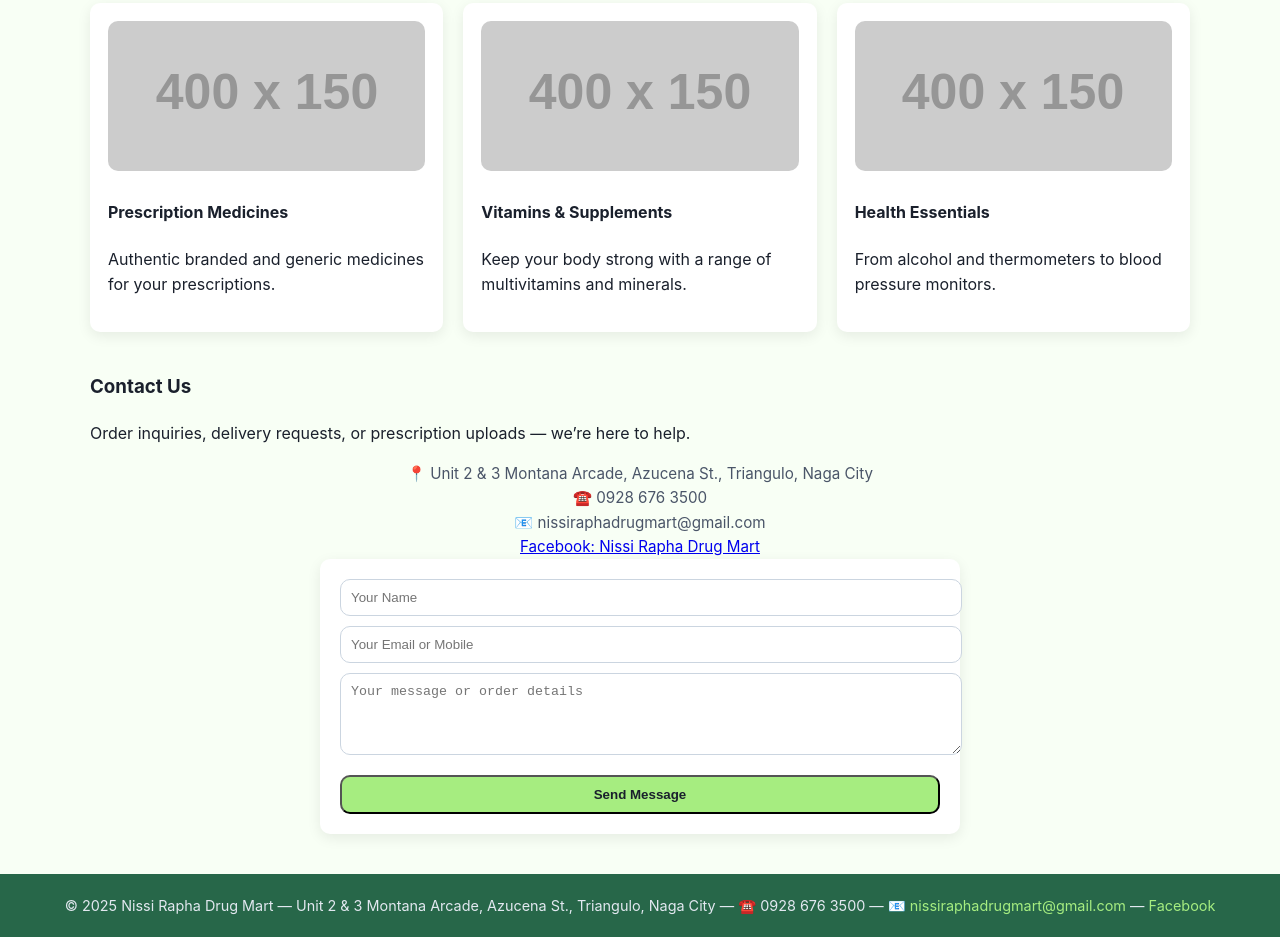
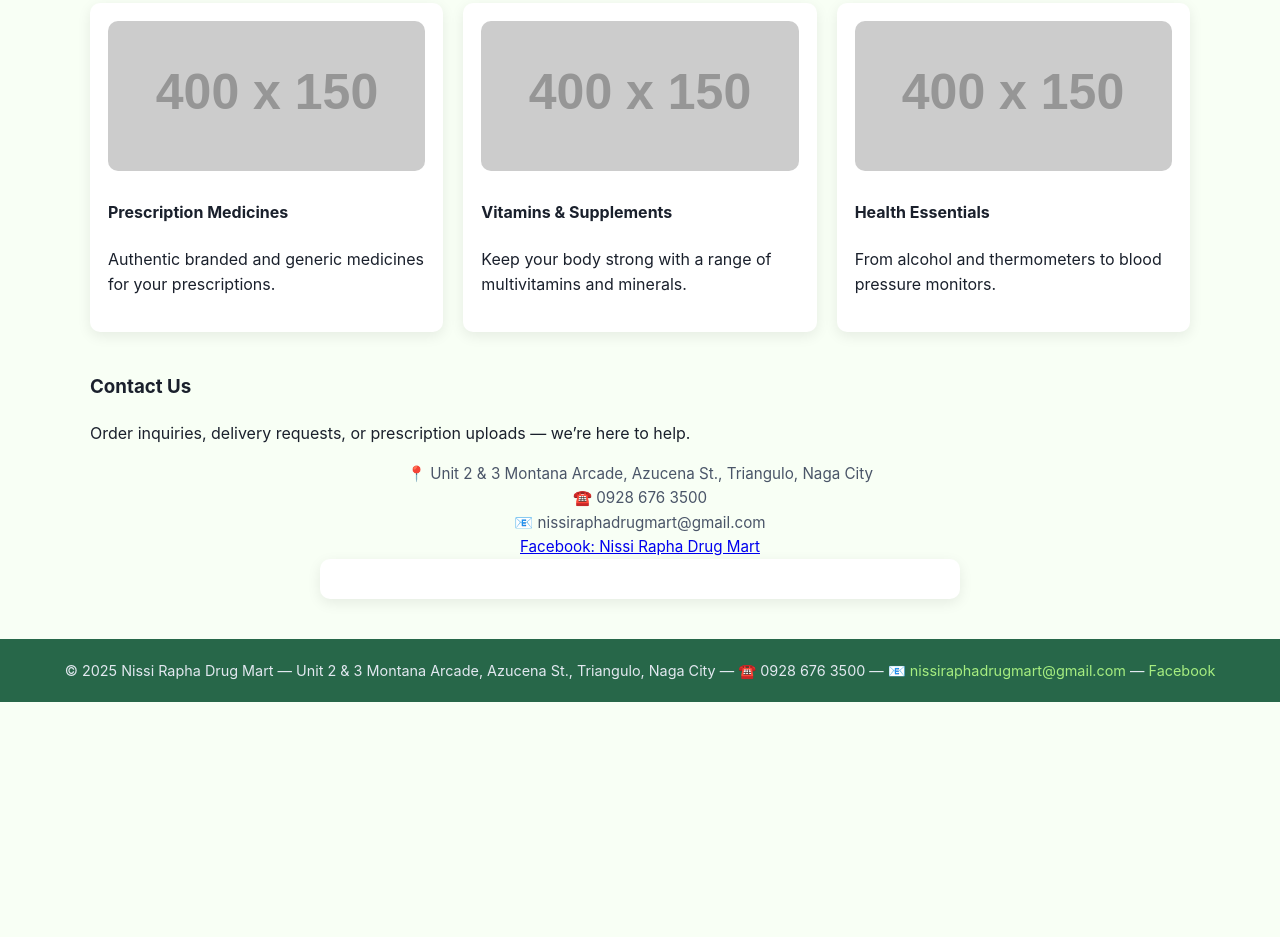
Before and after one commit to nissiraphadm/nissiraphadrugmart, a plain HTML site: page index.html in a window 1280 px wide. Shown: the part 713-1650 px from the top of the page. After the commit the page ends 1415 px from the top, so only its background shows below. Drawn offline with Linux system fonts and the light colour scheme; placeholder pictures from the web are drawn by us.

Commit message:
Update index.html

```diff
--- a/index.html
+++ b/index.html
@@ -93,10 +93,6 @@
       <a href="https://www.facebook.com/profile.php?id=61564764930880" target="_blank">Facebook: Nissi Rapha Drug Mart</a>
     </div>
     <form action="https://formspree.io/f/xanloapq" method="POST" class="contact-form">
-      <input type="text" placeholder="Your Name" required />
-      <input type="email" placeholder="Your Email or Mobile" required />
-      <textarea rows="4" placeholder="Your message or order details" required></textarea>
-      <button class="btn" type="submit">Send Message</button>
     </form>
 </section>
 
```
